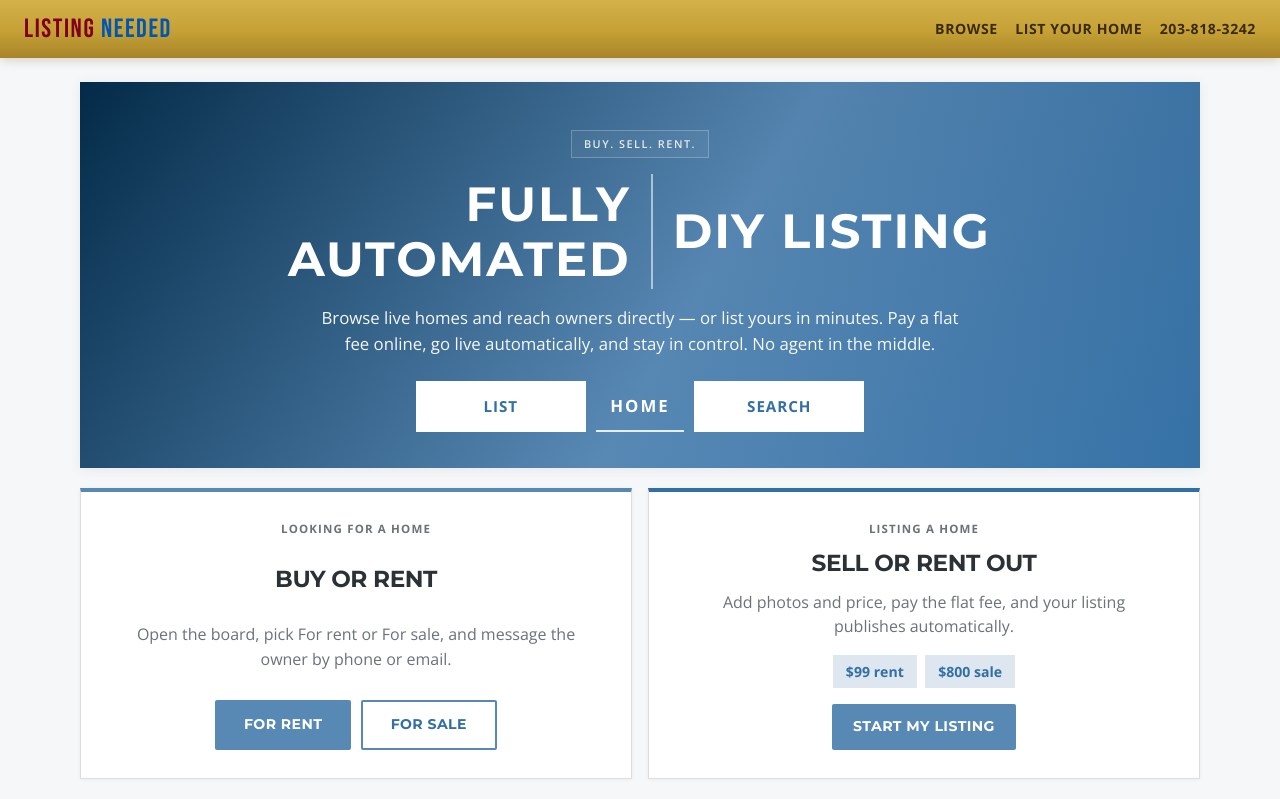
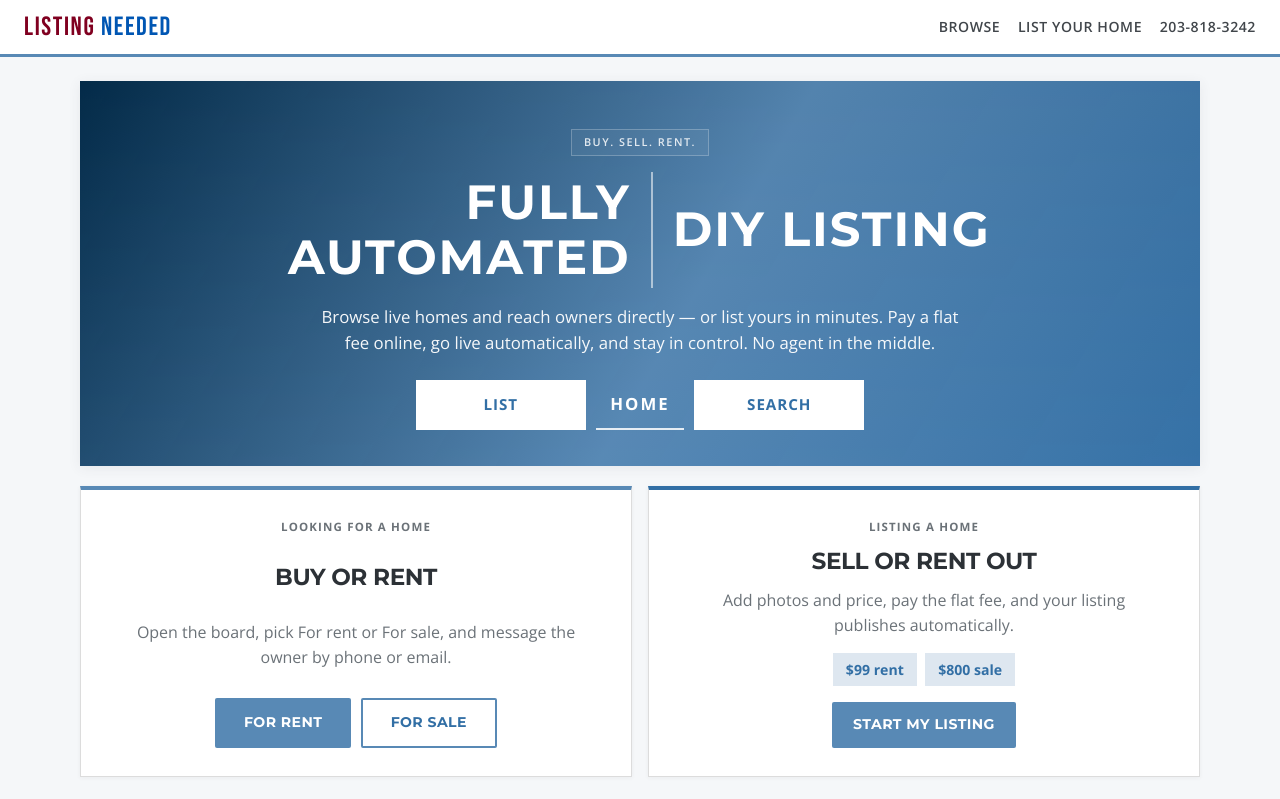
Before and after one commit to bureauficoaacredit-debug/listingneeded, a React (Vite) app: page / in a window 1280 px wide. Shown: the top 799 px of the page. Built offline with nearby package versions, Linux system fonts and the light colour scheme; no server answers; the database is empty.

Commit message:
restore: move to v9 Bebas wine/blue logo
Drop gold header (v10); white nav with LISTING #800020 and NEEDED #0056B3.

```diff
--- a/src/styles/app.css
+++ b/src/styles/app.css
@@ -14,8 +14,6 @@
   --flag-red-dark: #5c1014;
   --logo-listing: #800020;
   --logo-needed: #0056B3;
-  --header-gold: #C4A035;
-  --header-gold-deep: #A88428;
   --accent: #326fa5;
   --accent-soft: #e8eef5;
   --gold: #856404;
@@ -45,11 +43,9 @@ h1, h2, h3 {
 .shell { min-height: 100vh; display: flex; flex-direction: column; }
 .nav {
   display: flex; align-items: center; justify-content: space-between; gap: 1rem;
-  padding: 1rem 1.5rem;
-  /* Full header bar — warm gold like the sign wall, so wine/blue logo stays sharp */
-  background: linear-gradient(180deg, #D4B24A 0%, var(--header-gold) 55%, var(--header-gold-deep) 100%);
-  border-bottom: none;
-  box-shadow: 0 2px 10px rgba(100, 70, 10, 0.22);
+  padding: 0.85rem 1.5rem;
+  background: #fff;
+  border-bottom: 3px solid var(--brand);
   position: sticky; top: 0; z-index: 10;
 }
 .brand {
@@ -69,14 +65,10 @@ h1, h2, h3 {
 .brand-needed { color: var(--logo-needed); } /* bold royal blue */
 .nav-links { display: flex; gap: 1.1rem; flex-wrap: wrap; align-items: center; }
 .nav-links a {
-  color: #3a2a0a; font-weight: 700; font-size: 0.88rem;
+  color: var(--ink); font-weight: 600; font-size: 0.88rem;
   text-transform: uppercase; letter-spacing: 0.04em;
 }
-.nav-links a:hover { color: var(--logo-listing); text-decoration: none; }
-.nav-links a.active {
-  color: var(--logo-listing);
-  border-bottom: 2px solid var(--logo-listing);
-}
+.nav-links a.active { color: var(--brand-dark); border-bottom: 2px solid var(--brand); }
 
 .btn {
   display: inline-flex; align-items: center; justify-content: center; gap: 0.4rem;
```
Also changed, not shown: 1 other file (tests, documents, lock files or other folders).
